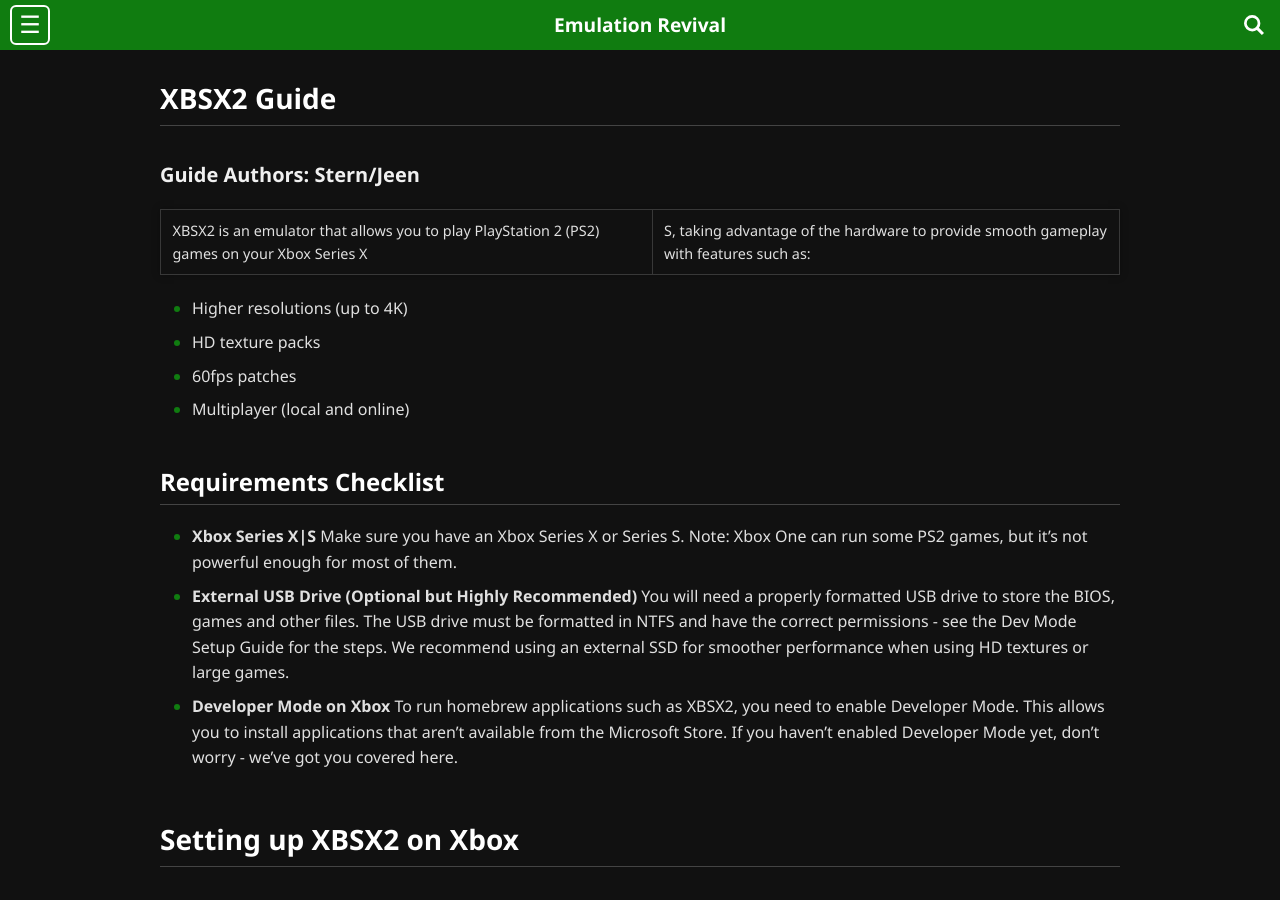
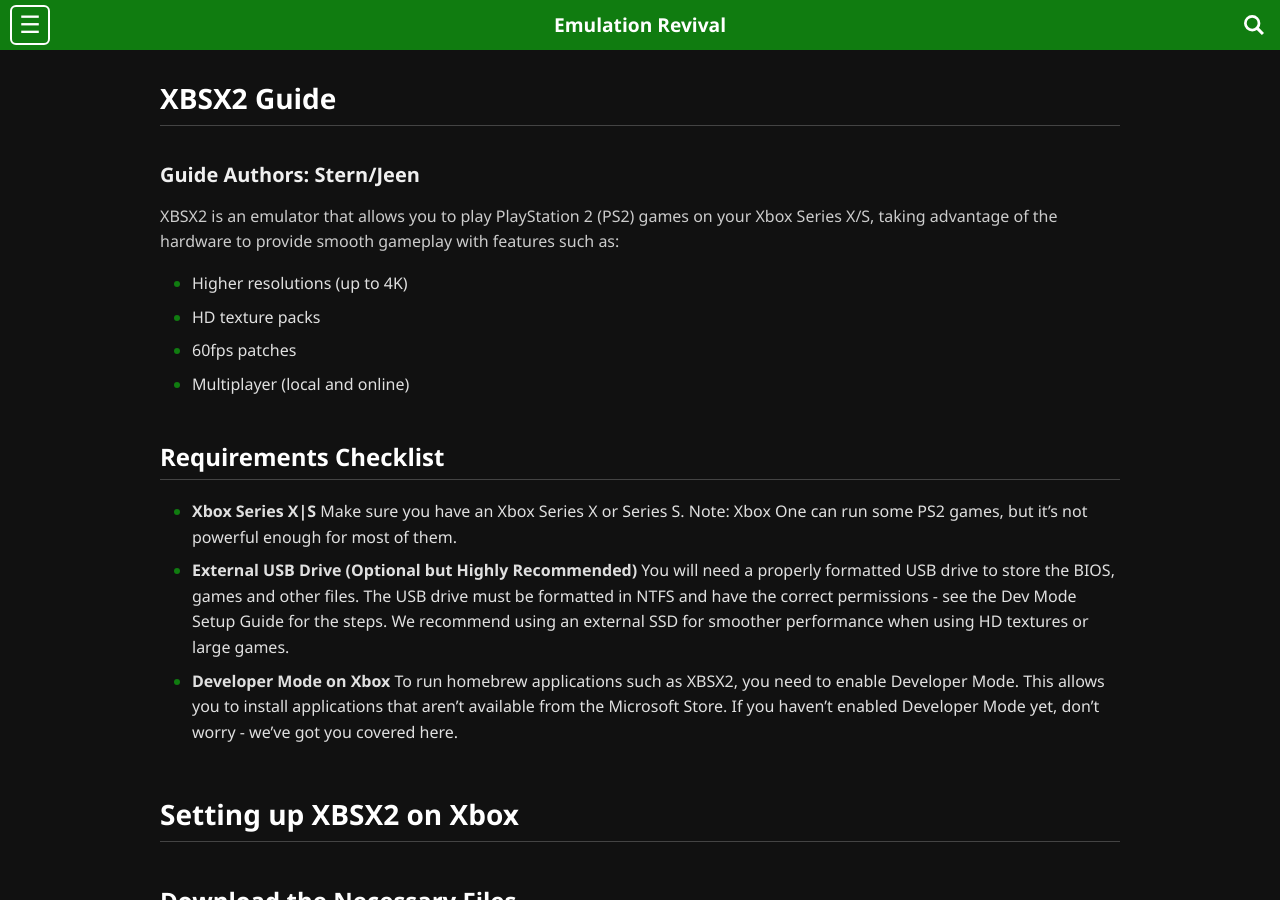
Before and after one commit to EmulationRevival/emulationrevival.github.io, a Jekyll site: the page built from guides/emulators/xbsx2.md, in a window 1280 px wide and 900 px high. Built offline with Jekyll 4.4.1, drawn with Linux system fonts in a browser that asks for light colours.

```diff
--- a/guides/emulators/xbsx2.md
+++ b/guides/emulators/xbsx2.md
@@ -8,7 +8,7 @@ description: "A guide for setting up XBSX2 on dev mode."
 ## XBSX2 Guide
 #### Guide Authors: Stern/Jeen
 
-XBSX2 is an emulator that allows you to play PlayStation 2 (PS2) games on your Xbox Series X|S, taking advantage of the hardware to provide smooth gameplay with features such as:
+XBSX2 is an emulator that allows you to play PlayStation 2 (PS2) games on your Xbox Series X/S, taking advantage of the hardware to provide smooth gameplay with features such as:
 
 - Higher resolutions (up to 4K)
 - HD texture packs
```
